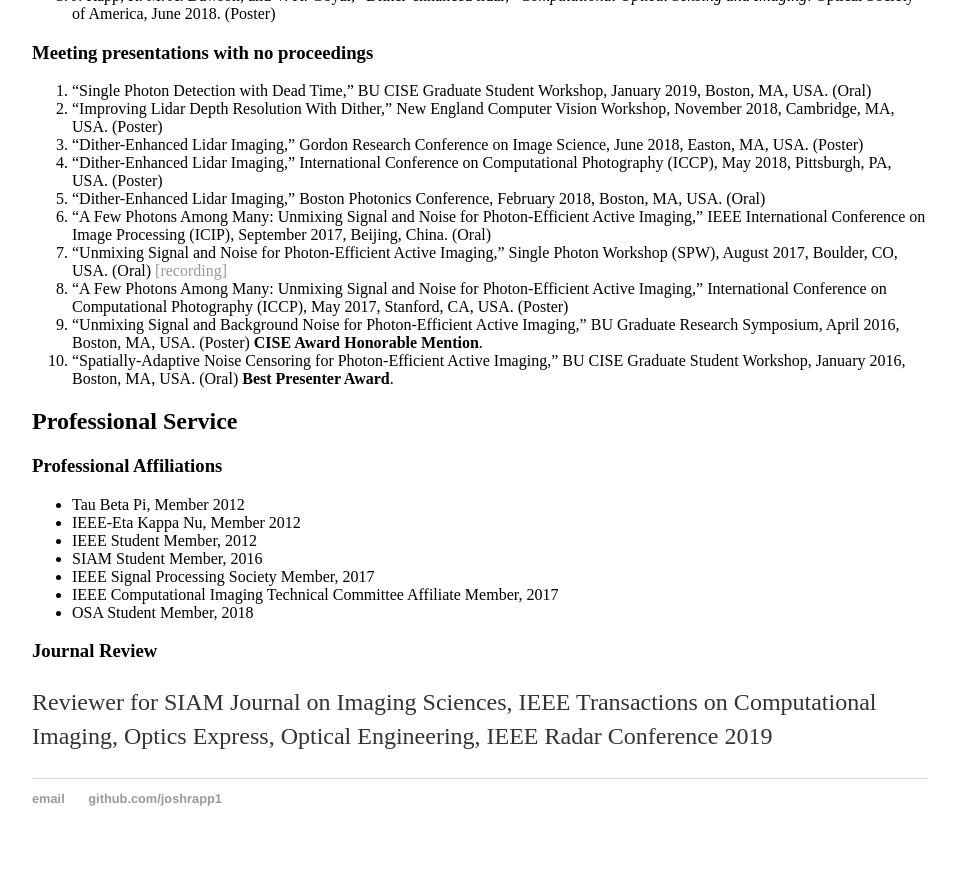
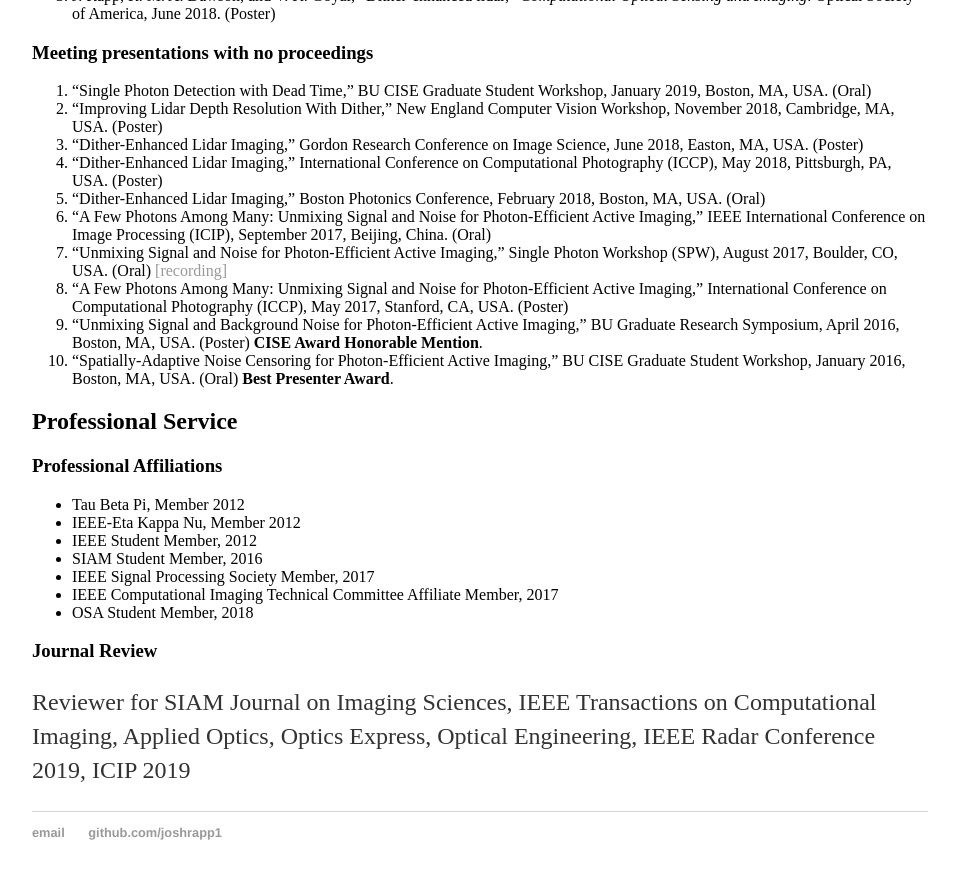
Before and after one commit to joshrapp1/joshrapp1.github.io, a Jekyll site: the page built from cv/index.md, in a window 1280 px wide and 900 px high, scrolled down 1350 px. Shown: the top 879 px of the window, without its empty margins (160-1116 px from the left). Built offline with Jekyll 4.4.1, drawn with Linux system fonts in a browser that asks for light colours; our own code applies the rules of GitHub Pages for plain Markdown files; some of the changed lines change nothing that is shown; some of the changed text lies outside the part shown.

Commit message:
Update index.md

```diff
--- a/cv/index.md
+++ b/cv/index.md
@@ -7,13 +7,13 @@
 
 ## Education
 
-**PhD, Electrical Engineering**, 2014-2019 (anticipated)
+**PhD, Electrical Engineering**, 2014-2020
 
 > Boston University, Boston, MA
 
 > Advisor: [Vivek Goyal](http://www.bu.edu/eng/profile/vivek-goyal/)
 
-> Thesis: *Computational Methods for Single-Photon Lidar Imaging*
+> Thesis: *Probabilistic Modeling for Single-Photon Lidar*
 
 
 **BS, Electrical Engineering**, 2010-2014
@@ -90,4 +90,4 @@
 * OSA Student Member, 2018
 
 ### Journal Review
-Reviewer for SIAM Journal on Imaging Sciences, IEEE Transactions on Computational Imaging, Optics Express, Optical Engineering, IEEE Radar Conference 2019
+Reviewer for SIAM Journal on Imaging Sciences, IEEE Transactions on Computational Imaging, Applied Optics, Optics Express, Optical Engineering, IEEE Radar Conference 2019, ICIP 2019
```
